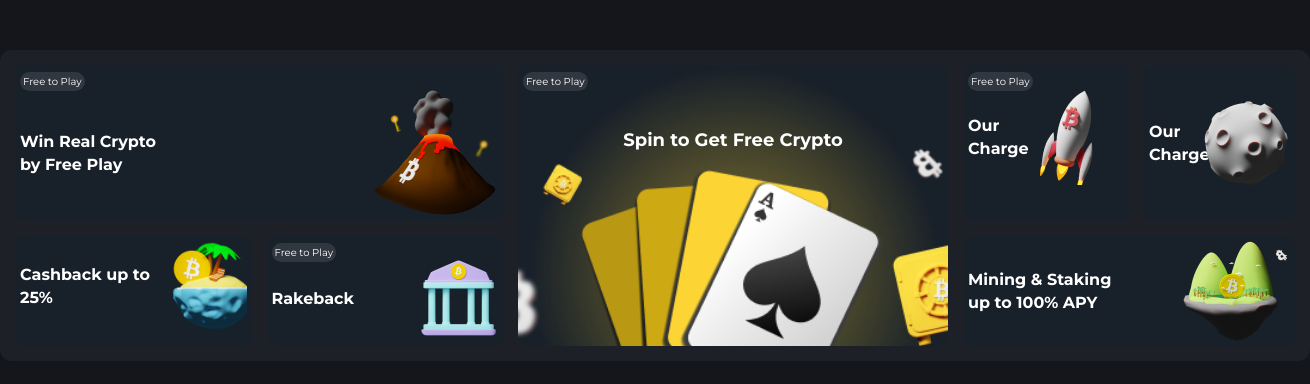
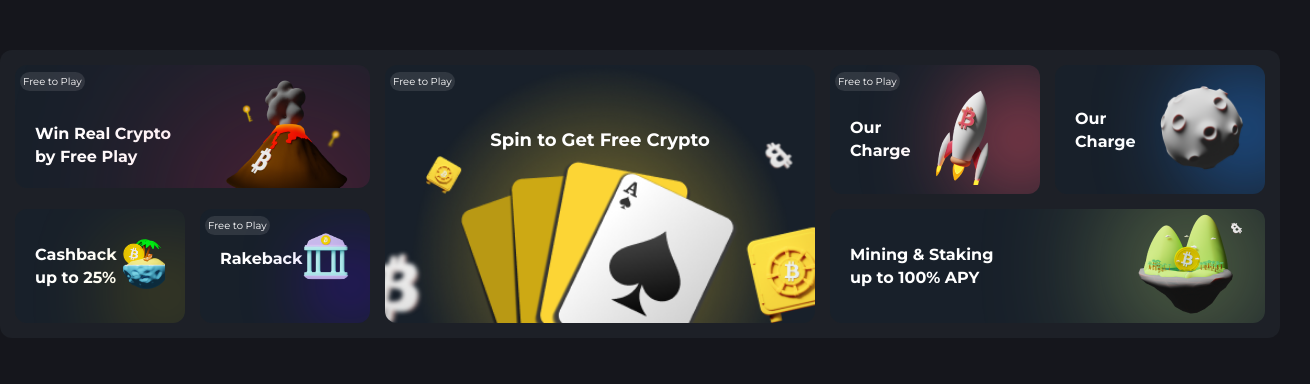
Before and after one commit to dmitro3/casino, a Next.js app: page /home/components/FeatureSection/FeatureSection in a window 1280 px wide. Shown: the top 384 px of the page, 1310 px wide, since content can reach past the window. Built offline with nearby package versions, Linux system fonts and the light colour scheme.

Commit message:
add feature section

```diff
--- a/src/pages/home/components/FeatureSection/FeatureSection.module.scss
+++ b/src/pages/home/components/FeatureSection/FeatureSection.module.scss
@@ -9,13 +9,15 @@
                          "two three four four seven seven";
     padding: 15px;
     border-radius: 12px;
+    box-sizing: border-box;
 }
 
 .featureCard {
     background-color: #18202A;
-    border-radius: 10px;
+    border-radius: 12px;
     height: auto;
     padding: 5px;
+    overflow: hidden;
 
     span {
         background: #FFFFFF1A;
@@ -23,6 +25,7 @@
         color: white;
         font-size: 10px;
         padding: 3px;
+
     }
 
     p {
@@ -31,18 +34,32 @@
         color: #FFF;
         line-height: 23px;
     }
+
+    &:hover {
+        cursor: pointer;
+        opacity: 0.6;
+        transition: 0.3s;
+    }
 }
 
 .one {
     grid-area: one;
+    height: 113px;
+
 
     p {
         max-width: 140px;
+    }
+
+    .featureContent {
+        margin-top: -10px;
     }
 }
 
 .two {
     grid-area: two;
+    display: flex;
+    align-items: center;
 }
 
 .three {
@@ -67,6 +84,7 @@
 
 .five {
     grid-area: five;
+    width: 200px;
 
     p {
         max-width: 52px;
@@ -77,9 +95,11 @@
     grid-area: six;
     display: flex;
     align-items: center;
+    width: 200px;
 
     p {
         max-width: 52px;
+        padding-right: 30px;
     }
 
 }
@@ -96,4 +116,7 @@
     display: flex;
     align-items: center;
     justify-content: space-between;
+    padding-left: 15px;
+    padding-right: 15px;
+
 }
--- a/src/pages/home/components/FeatureSection/FeatureSection.tsx
+++ b/src/pages/home/components/FeatureSection/FeatureSection.tsx
@@ -1,10 +1,10 @@
 import React from 'react';
 import Image from 'next/image';
 
+import Blur from 'src/components/Blur';
 import FeatureSection1 from 'src/assets/images/FeatureSection1.png';
 import FeatureSection2 from 'src/assets/images/FeatureSection2.png';
 import FeatureSection3 from 'src/assets/images/FeatureSection3.png';
-import FeatureSection4 from 'src/assets/images/FeatureSection4.png';
 import FeatureSection5 from 'src/assets/images/FeatureSection5.png';
 import FeatureSection6 from 'src/assets/images/FeatureSection6.png';
 import FeatureSection7 from 'src/assets/images/FeatureSection7.png';
@@ -17,20 +17,26 @@ const FeatureSection = () => {
         <span>Free to Play</span>
         <div className={styles.featureContent}>
           <p>Win Real Crypto by Free Play</p>
-          <Image src={FeatureSection1} />
+          <Blur color="#ED1D5B" bottom filterRadius={100}>
+            <Image src={FeatureSection1} />
+          </Blur>
         </div>
       </div>
       <div className={`${styles.featureCard} ${styles.two}`}>
         <div className={styles.featureContent}>
           <p>Cashback up to 25%</p>
-          <Image src={FeatureSection2} />
+          <Blur color="#E9C600" bottom right filterRadius={50}>
+            <Image src={FeatureSection2} />
+          </Blur>
         </div>
       </div>
       <div className={`${styles.featureCard} ${styles.three}`}>
         <span>Free to Play</span>
         <div className={styles.featureContent}>
           <p>Rakeback</p>
-          <Image src={FeatureSection3} />
+          <Blur color="#4800FF" bottom right filterRadius={40}>
+            <Image src={FeatureSection3} />
+          </Blur>
         </div>
       </div>
       <div className={`${styles.featureCard} ${styles.four}`}>
@@ -43,18 +49,29 @@ const FeatureSection = () => {
         <span>Free to Play</span>
         <div className={styles.featureContent}>
           <p>Our Charge</p>
-          <Image src={FeatureSection5} />
+          <div className={styles.featureImg}>
+            <Blur color="#D94D63" right filterRadius={50}>
+              <Image src={FeatureSection5} />
+            </Blur>
+          </div>
         </div>
       </div>
       <div className={`${styles.featureCard} ${styles.six}`}>
         <div className={styles.featureContent}>
           <p>Our Charge</p>
-          <Image src={FeatureSection6} />
+          <div className={styles.featureImg}>
+            <Blur color="#2283F6" right filterRadius={50}>
+              <Image src={FeatureSection6} />
+            </Blur>
+          </div>
         </div>
       </div>
       <div className={`${styles.featureCard} ${styles.seven}`}>
         <div className={styles.featureContent}>
-          <p>Mining & Staking up to 100% APY</p> <Image src={FeatureSection7} />
+          <p>Mining & Staking up to 100% APY</p>
+          <Blur color="#C4E277" filterRadius={70}>
+            <Image src={FeatureSection7} />
+          </Blur>
         </div>
       </div>
     </section>
```
Also changed, not shown: 1 other file (tests, documents, lock files or other folders).
